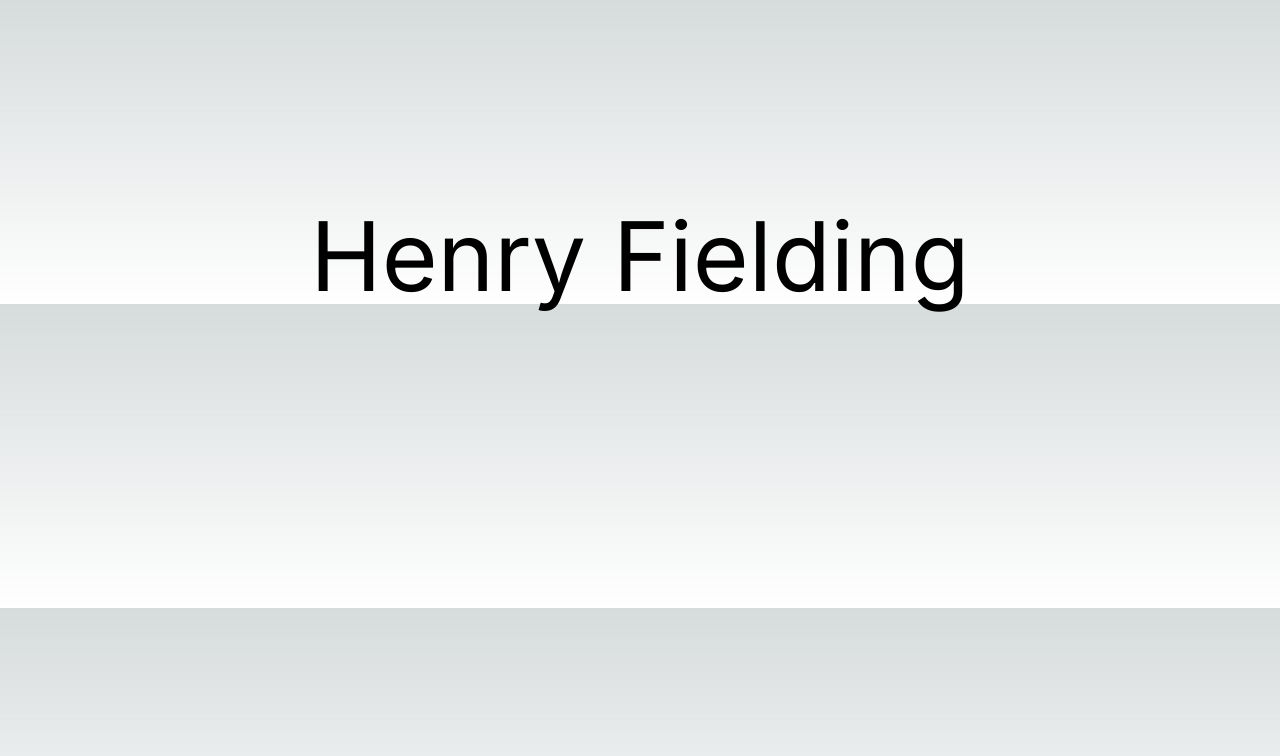
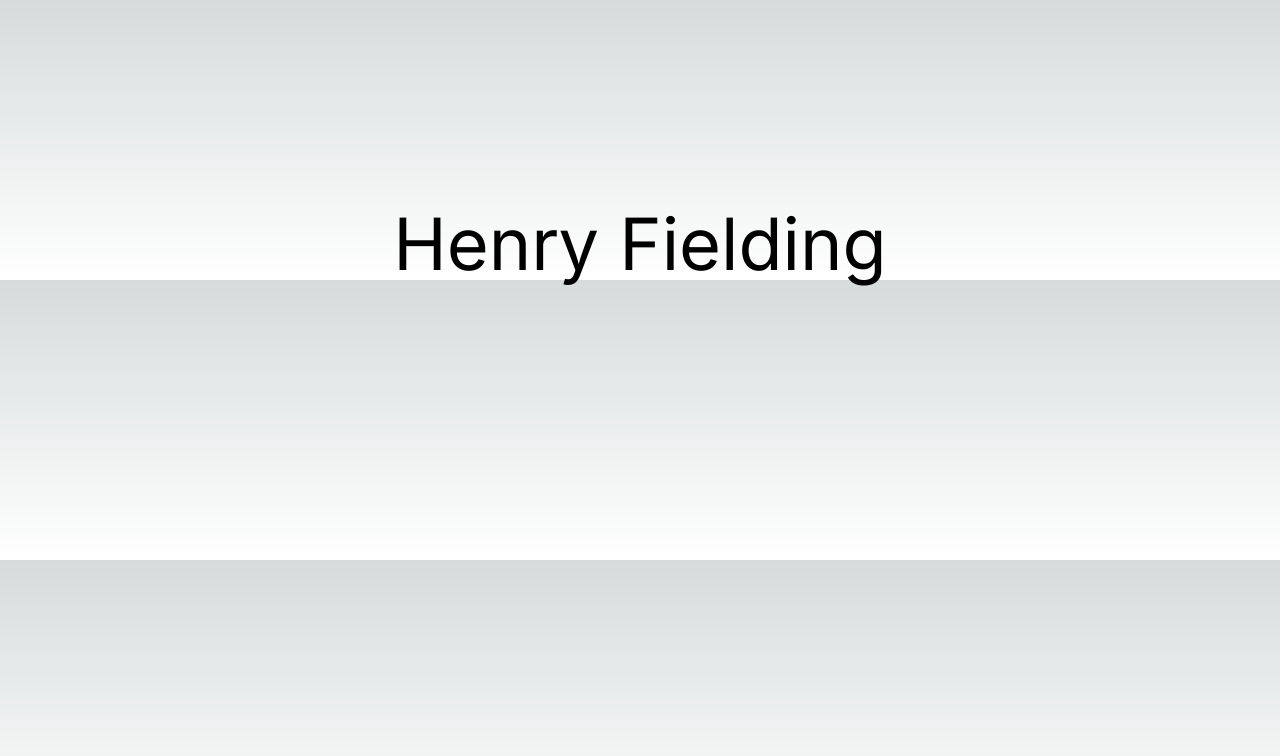
Before and after one commit to DevelopmentHF/henryfielding, a Next.js app in the folder henryfielding/: page / in a window 1280 px wide. Shown: the top 756 px of the page. Built offline with nearby package versions, Linux system fonts and the light colour scheme.

Commit message:
break down HeaderText content into individual characters for animation purposes

```diff
--- a/henryfielding/src/app/page.tsx
+++ b/henryfielding/src/app/page.tsx
@@ -2,7 +2,7 @@ import HeaderText from "../components/HeaderText";
 export default function Home() {
   return (
     <div className="flex w-screen items-center justify-center mt-52">
-        <HeaderText content="Henry Fielding"/>
+        <HeaderText firstName="Henry" lastName="Fielding"/>
     </div>
   )
 }
--- a/henryfielding/src/components/HeaderText.tsx
+++ b/henryfielding/src/components/HeaderText.tsx
@@ -1,9 +1,21 @@
 interface FullName {
-    content: string;
+    firstName: string,
+    lastName: string,
 }
 
 export default function HeaderText(props:FullName) {
+    const firstNameChars : string[] = props.firstName.split('');
+    const lastNameChars : string[] = props.lastName.split('');
+
     return (
-        <h1 className="text-4xl sm:text-5xl md:text-6xl lg:text-7xl xl:text-8xl">{props.content}</h1>
+        <>
+            {firstNameChars.map((char : string, index : number) => (
+                <span className="text-4xl sm:text-5xl md:text-6xl lg:text-7xl xl:text8xl" key={index}>{char}</span>
+            ))}
+            <span className="text-4xl sm:text-5xl md:text-6xl lg:text-7xl xl:text8xl">&nbsp;</span> {/* This is a space */}
+            {lastNameChars.map((char : string, index : number) => (
+                <span className="text-4xl sm:text-5xl md:text-6xl lg:text-7xl xl:text8xl" key={index}>{char}</span>
+            ))}
+        </>
     );
 }
```
